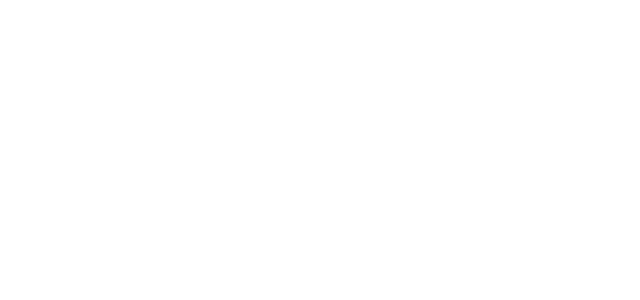
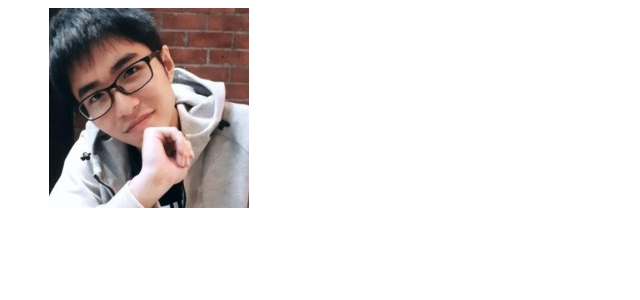
Before and after one commit to Tajam/portfolio, a Nuxt app: page / in a window 1280 px wide. Shown: the top 300 px of the page, without its empty margins (0-640 px from the left). Built offline with nearby package versions, Linux system fonts and the light colour scheme.

Commit message:
placeholder pages

```diff
--- a/pages/index.vue
+++ b/pages/index.vue
@@ -1,14 +1,31 @@
 <template>
   <div>
+    <b-row align-h="center">
+      <b-col cols="3">
+        <b-img class="thumbnail" center fluid :src="picture.url" :alt="picture.name" />
+      </b-col>
+      <b-col cols="9" />
+    </b-row>
   </div>
 </template>
 
 <script>
 export default {
-  components: {
+  data: () => {
+    return {
+      picture: {
+        url: 'profile-picture.jpg',
+        name: 'Profile Image'
+      }
+    }
   }
 }
 </script>
 
-<style>
+<style scoped>
+  .thumbnail {
+    padding: .5em;
+    background-color: rgba(255, 255, 255, .75);
+    border-radius: .25em;
+  }
 </style>
--- /dev/null
+++ b/pages/project.vue
@@ -0,0 +1,14 @@
+<template>
+  <div>
+    Nothing here yet!
+  </div>
+</template>
+
+<script>
+export default {
+}
+</script>
+
+<style scoped>
+
+</style>
```
